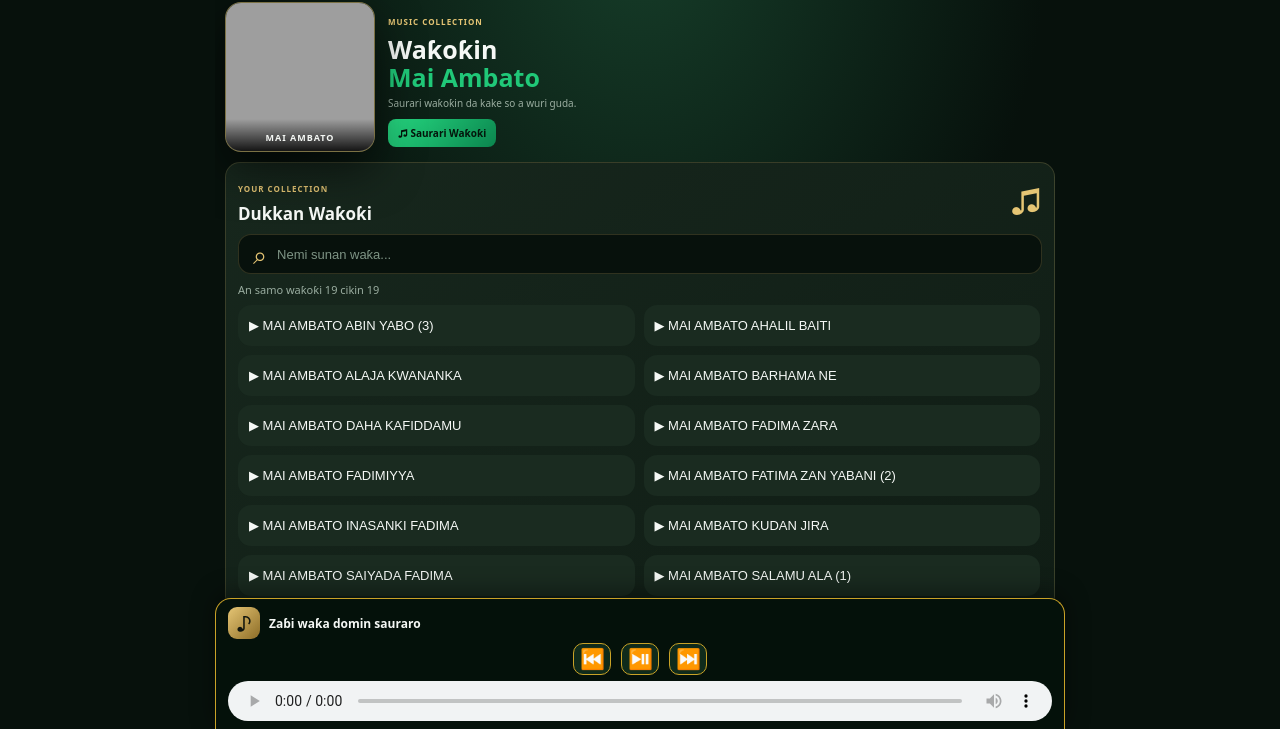
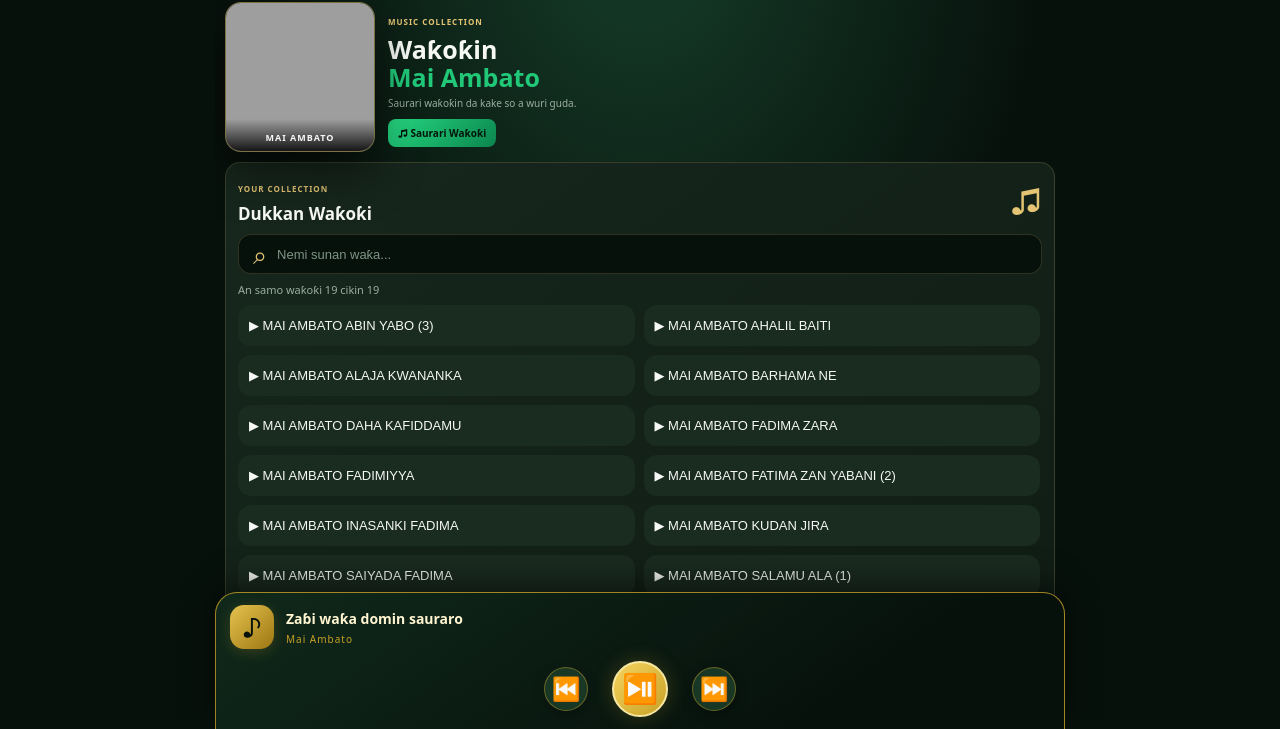
Before and after one commit to abbanbasira321-stack/Mai-Ambato-Player, a website: page www/index.html in a window 1280 px wide. Shown: the part 71-800 px from the top of the page. Drawn offline with Linux system fonts and the light colour scheme; grey boxes are pictures that could not be loaded.

Commit message:
Modernize music controls and hide audio timeline

```diff
--- a/www/style.css
+++ b/www/style.css
@@ -843,3 +843,126 @@ footer {
   width: 100%;
   height: 40px;
 }
+
+/* MAI AMBATO MODERN MUSIC CONTROLS */
+
+.now-playing audio {
+  display: none !important;
+}
+
+.now-playing {
+  padding: 12px 14px calc(12px + env(safe-area-inset-bottom)) !important;
+  background: linear-gradient(145deg, #10291b, #07110c 75%) !important;
+  border: 1px solid rgba(201, 162, 39, 0.8) !important;
+  border-bottom: none !important;
+  border-radius: 22px 22px 0 0 !important;
+  box-shadow: 0 -8px 32px rgba(0, 0, 0, 0.55) !important;
+}
+
+.now-playing .track-info {
+  display: flex !important;
+  align-items: center !important;
+  gap: 12px !important;
+  margin: 0 0 12px !important;
+}
+
+.now-playing .track-art {
+  width: 44px !important;
+  height: 44px !important;
+  min-width: 44px !important;
+  display: flex !important;
+  align-items: center !important;
+  justify-content: center !important;
+  border-radius: 14px !important;
+  background: linear-gradient(135deg, #e6c34f, #9c7612) !important;
+  color: #07110c !important;
+  font-size: 25px !important;
+  box-shadow: 0 3px 14px rgba(201, 162, 39, 0.22) !important;
+}
+
+.now-playing .track-details {
+  flex: 1 !important;
+  min-width: 0 !important;
+}
+
+.now-playing .track-details h3 {
+  margin: 0 !important;
+  color: #fff5d0 !important;
+  font-size: 14px !important;
+  font-weight: 700 !important;
+  white-space: nowrap !important;
+  overflow: hidden !important;
+  text-overflow: ellipsis !important;
+}
+
+.now-playing .track-details p {
+  display: block !important;
+  margin: 4px 0 0 !important;
+  color: #c9a227 !important;
+  font-size: 10px !important;
+  letter-spacing: 1px !important;
+}
+
+.player-buttons {
+  display: flex !important;
+  align-items: center !important;
+  justify-content: center !important;
+  gap: 24px !important;
+  margin: 0 !important;
+}
+
+.player-buttons button {
+  display: flex !important;
+  align-items: center !important;
+  justify-content: center !important;
+  width: 44px !important;
+  height: 44px !important;
+  border: 1px solid rgba(201, 162, 39, 0.45) !important;
+  border-radius: 50% !important;
+  background: #183725 !important;
+  color: #f4d35e !important;
+  font-size: 23px !important;
+  box-shadow: 0 4px 12px rgba(0, 0, 0, 0.25) !important;
+  transition: transform 0.15s ease, background 0.15s ease !important;
+}
+
+.player-buttons button:active {
+  transform: scale(0.9) !important;
+  background: #28583a !important;
+}
+
+.player-buttons #playPauseSong {
+  width: 56px !important;
+  height: 56px !important;
+  background: linear-gradient(135deg, #f4d35e, #c9a227) !important;
+  color: #07110c !important;
+  font-size: 29px !important;
+  border: 2px solid #f7e7a0 !important;
+  box-shadow: 0 0 20px rgba(201, 162, 39, 0.25) !important;
+}
+
+.player-buttons span {
+  display: none !important;
+}
+
+@media (max-width: 360px) {
+  .now-playing {
+    padding: 9px 10px calc(9px + env(safe-area-inset-bottom)) !important;
+  }
+
+  .player-buttons {
+    gap: 20px !important;
+  }
+
+  .player-buttons button {
+    width: 40px !important;
+    height: 40px !important;
+  }
+
+  .player-buttons #playPauseSong {
+    width: 50px !important;
+    height: 50px !important;
+  }
+}
+
+/* END MODERN MUSIC CONTROLS */
```
